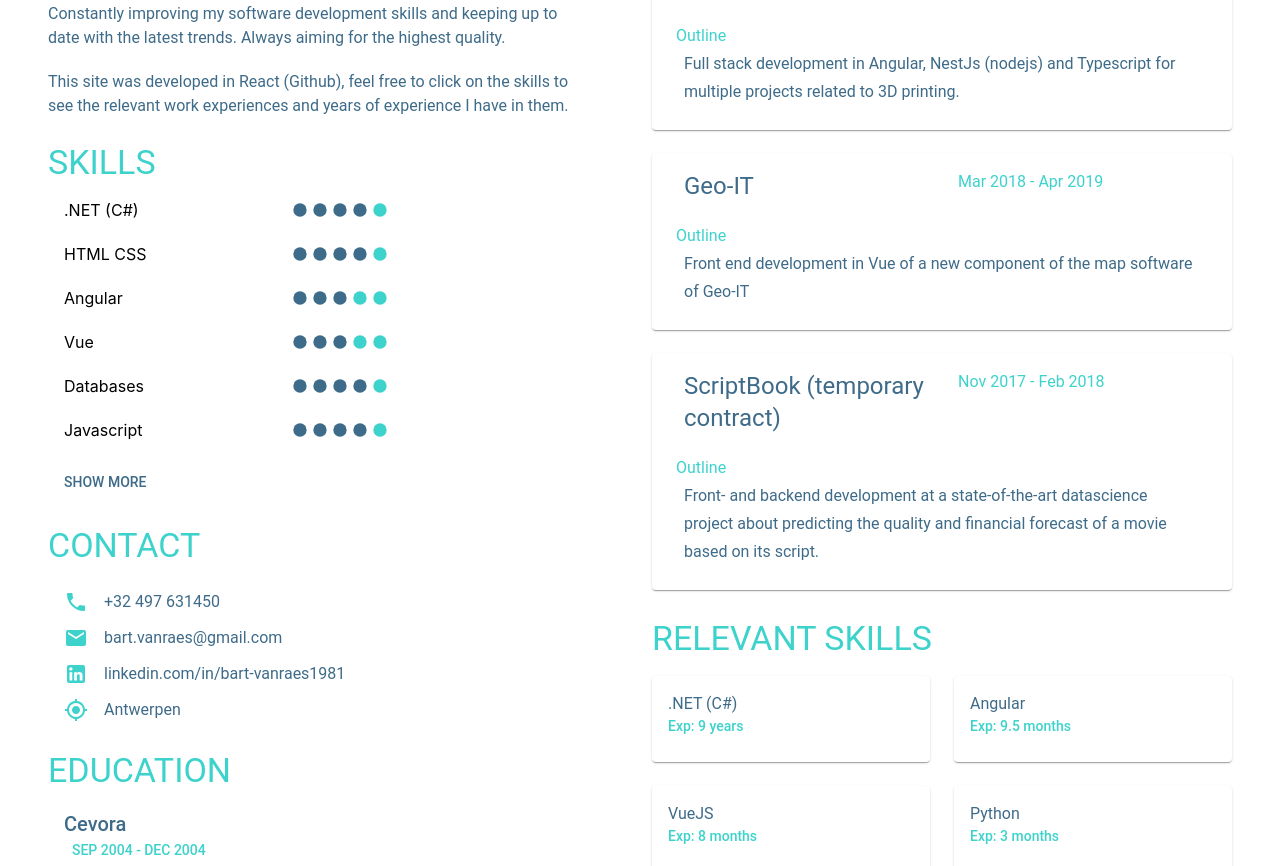
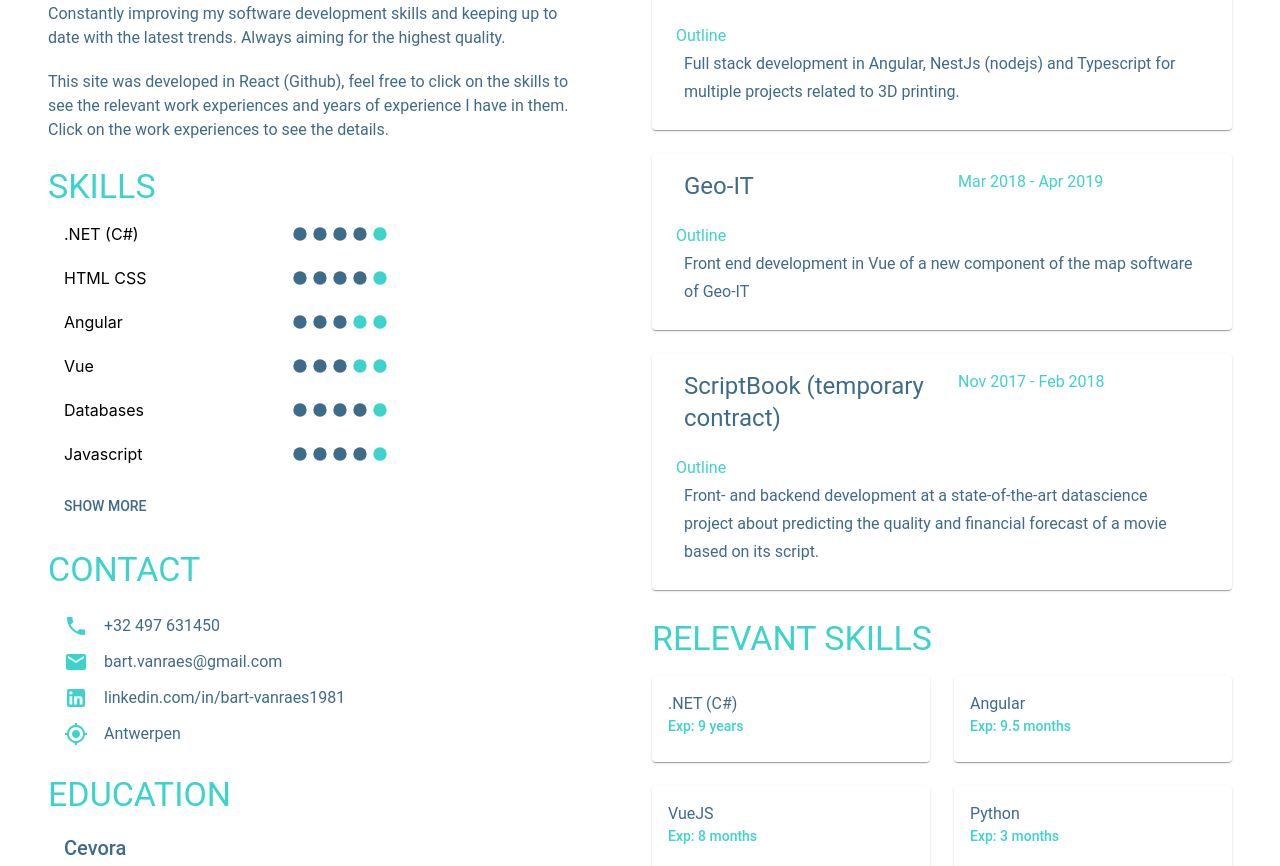
Before and after one commit to bartvanraes/cv-website-react, a React (Create React App) app: page / in a window 1280 px wide. Shown: the part 320-1186 px from the top of the page. Built offline with nearby package versions, Linux system fonts and the light colour scheme; a web font is replaced by a local one.

Commit message:
minor changes

```diff
--- a/src/components/info/InfoOverviewContainer.js
+++ b/src/components/info/InfoOverviewContainer.js
@@ -153,9 +153,12 @@ function InfoOverviewContainer(props) {
                             </Typography>
                             <br />
                             <Typography color="textPrimary" variant="body1">
-
-                                This site was developed in React (<Link href="https://github.com/bartvanraes/cv-website-react" target="_blank" rel="noopener" color="textPrimary" variant="body1">Github</Link>), feel free to click on the skills to see the relevant work experiences and years of experience I have in them.
-
+                                This site was developed in React (
+                                    <Link href="https://github.com/bartvanraes/cv-website-react" target="_blank" rel="noopener" color="textPrimary" variant="body1">Github</Link>
+                                    ), feel free to click on the skills to see the relevant work experiences and years of experience I have in them.
+                            </Typography>
+                            <Typography color="textPrimary" variant="body1">
+                                Click on the work experiences to see the details.
                             </Typography>
                         </Grid>
 
@@ -204,7 +207,7 @@ function InfoOverviewContainer(props) {
                                 className={classes.contactItemStyle}>
                                 <EmailIcon color="secondary" className={classes.iconStyle}></EmailIcon>
                                 <Typography color="textPrimary" variant="body1" className={classes.contactTextStyle}>
-                                    bart.vanraes@gmail.com
+                                    <Link href="mailto:bart.vanraes@gmail.com">bart.vanraes@gmail.com</Link>
                             </Typography>
                             </Grid>
                             <Grid
--- a/src/components/workExperiences/WorkExperienceItemContainer.js
+++ b/src/components/workExperiences/WorkExperienceItemContainer.js
@@ -22,13 +22,16 @@ const useStyles = makeStyles(theme => ({
         paddingLeft: theme.spacing(2),
         paddingRight: theme.spacing(2),
         whiteSpace: 'pre-line'
+    },
+    cardStyle: {
+        paddingTop: theme.spacing(2)
     }
 }))
 
 function WorkExperienceItemContainer(props) {
     const classes = useStyles()
     return (
-        <Card>
+        <Card className={classes.cardStyle}>
             <CardContent>
                 <Grid
                     container
```
